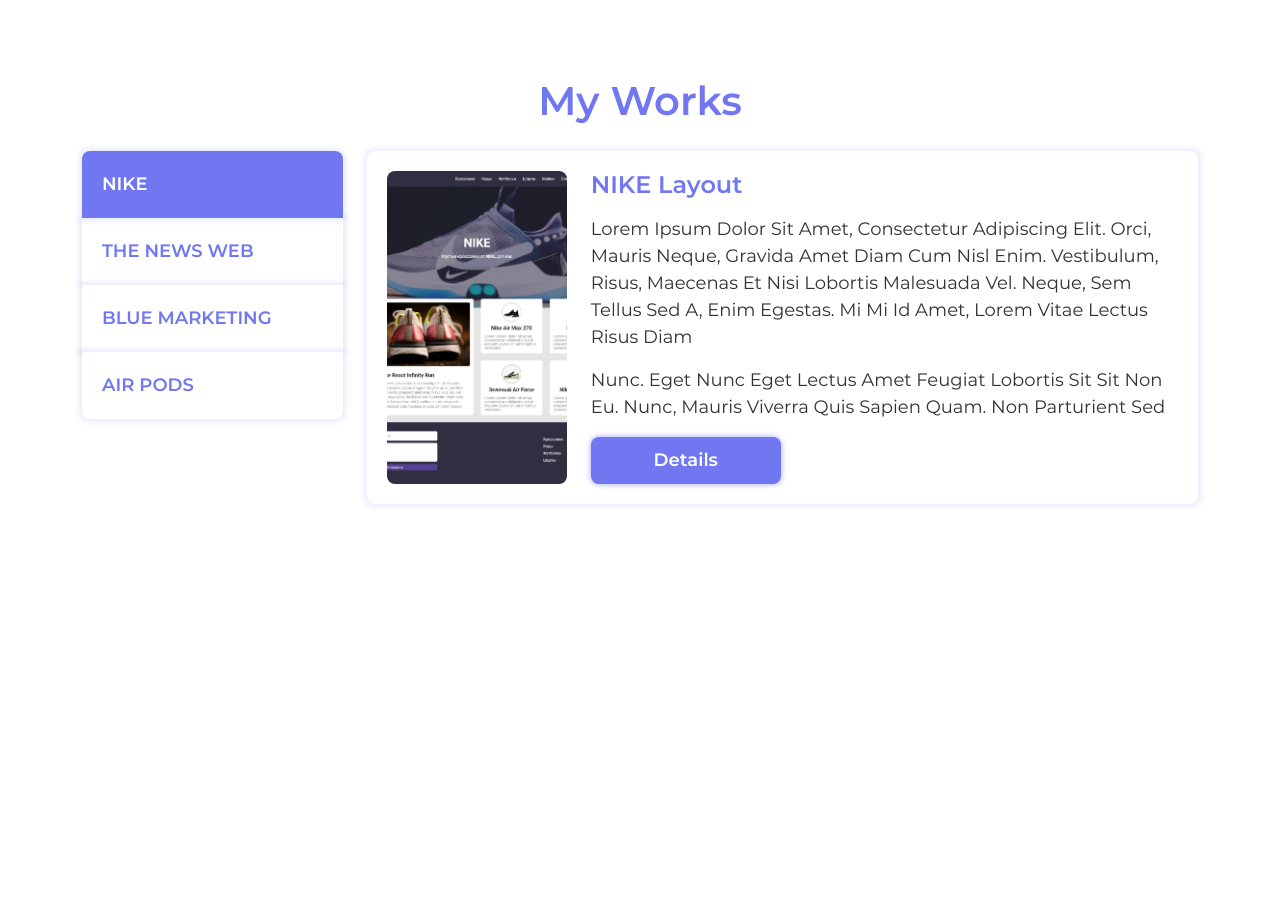
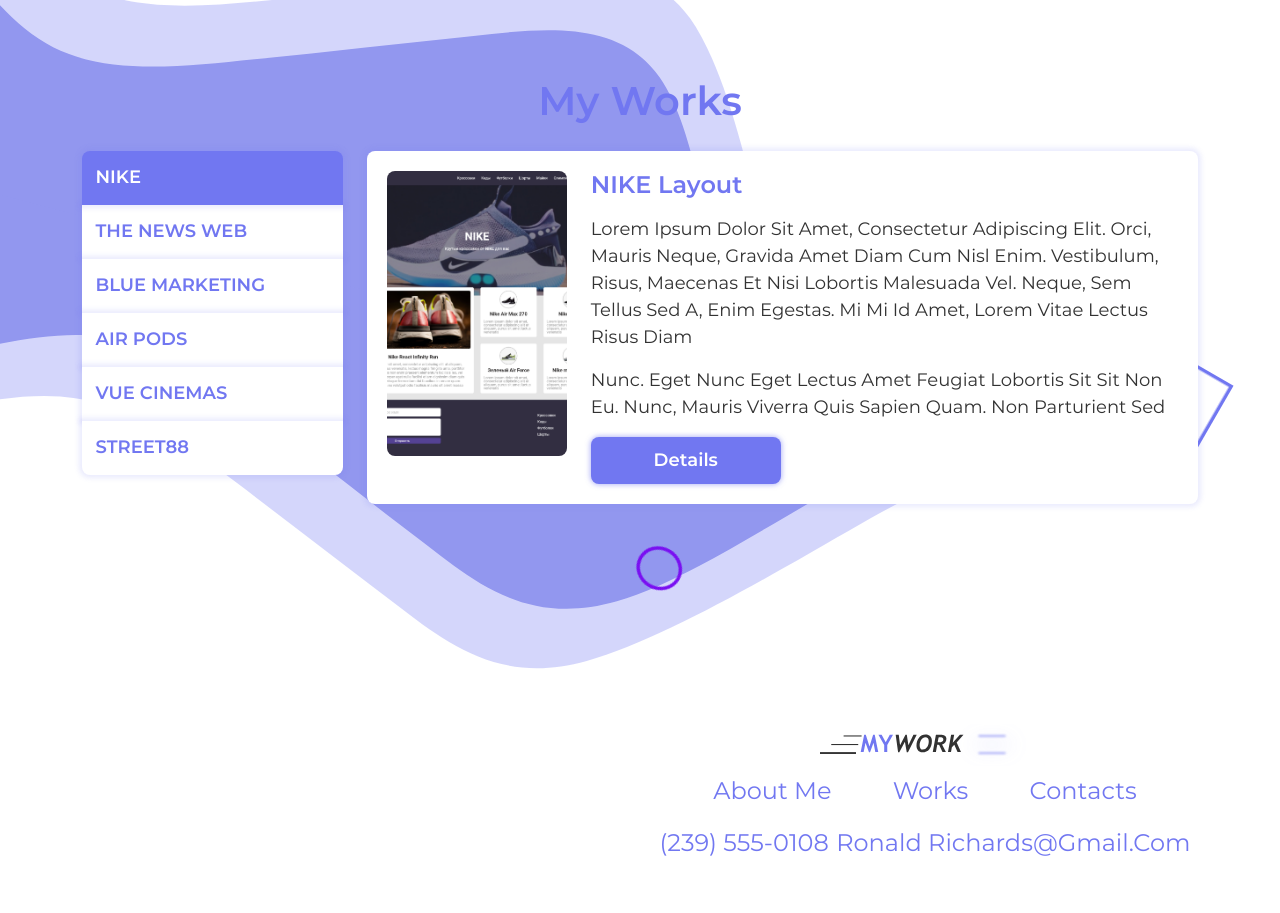
Before and after one commit to abdullo6770/my-work, a plain HTML site: page index.html in a window 1280 px wide. Shown: the part 1730-2643 px from the top of the page. Before the commit the page ends 2454 px from the top, so only its background shows below. Drawn offline with Linux system fonts and the light colour scheme; files whose address does not match are found by name.

Commit message:
footer end

```diff
--- a/css/media.css
+++ b/css/media.css
@@ -16,7 +16,8 @@
 
 
 @media (max-width: 1440px) {
-  .about::after {
+  .about::after,
+  .worls::before {
     display: none;
   }
 }
--- a/css/style.css
+++ b/css/style.css
@@ -62,11 +62,13 @@
   margin-bottom: 25px;
   text-transform: capitalize;
 }
+
 @keyframes rotate {
   0% {
     transform: rotate(0) scale(1.2);
 
   }
+
   100% {
     transform: rotate(360deg);
   }
@@ -165,6 +167,7 @@
   top: 0;
   transform: rotate(-45deg);
 }
+
 .header__content {
   position: relative;
 }
@@ -441,16 +444,39 @@
 /* Works start  */
 .works {
   padding-bottom: 220px;
+  position: relative;
 }
+.works::before {
+  content: url(../img/svg/figure_2.svg);
+  position: absolute;
+  top: -42%;
+  left: 0;
+  z-index: -1;
+}
+
+.works::after {
+  content: '';
+  position: absolute;
+  width: 5vw;
+  height: 5vw;
+  right: 5%;
+  top: 45%;
+  border: .3vw solid #7177f1;
+  z-index: -1;
+  animation: rotate 3s linear infinite alternate;
+}
+
 .works__tab-list {
   border-radius: 8px;
 }
+
 .works__tab-desc {
   box-shadow: 0px 0px 5px 3px rgba(113, 119, 241, 0.15);
   border-radius: 8px;
   background: var(--body);
   padding: 20px;
 }
+
 .works__tab-link {
   box-shadow: 0px 0px 5px 3px rgba(113, 119, 241, 0.15);
   background: var(--body);
@@ -458,18 +484,21 @@
   font-weight: 600;
   color: var(--title);
   text-transform: uppercase;
-padding: 20px;
+  padding: 13.5px;
   border: none;
   transition: .4s;
 }
+
 .works__tab-link.active {
   background: var(--btn);
   color: var(--body);
 }
+
 .list-group-item+.list-group-item.active {
   margin: 0;
   bottom: none;
 }
+
 .works__tab-image {
   min-height: 285px;
   height: 100%;
@@ -479,7 +508,7 @@
 
 .works__tab-img {
   width: 100%;
-  min-height: 285px;
+  max-height: 285px;
   height: 100%;
   object-fit: cover;
   object-position: top;
@@ -508,10 +537,52 @@
   font-size: 18px;
 }
 
+/* works end */
 
 
 
+/* footer start  */
+.footer {
+  padding-bottom: 133px;
+  position: relative;
+}
+.footer::before {
+  content: '';
+  position: absolute;
+  width: 3vw;
+  height: 3.2vw;
+  left: 50%;
+  top: -65%;
+  border: .3vw solid #790FF1;
+  border-radius: 50%;
+  z-index: -1;
+  animation: rotate 3s linear infinite alternate;
 
+}
+.footer::after {
+  top: 20%;
+  left: 5%;
+}
 
+.footer__link {
+  font-size: 24px;
+  color: var(--footer-link);
+  text-transform: capitalize;
 
-/* works end */
+}
+
+.footer__link:hover {
+  color: var(--footer-link);
+  text-decoration: underline;
+}
+
+.footer__contact {
+  font-size: 24px;
+  color: var(--footer-link) ;
+  text-transform: capitalize;
+}
+.footer__contact:hover {
+  color: var(--footer-link);
+  text-decoration: underline;
+}
+/* footer end  */
--- a/index.html
+++ b/index.html
@@ -190,19 +190,24 @@
         <div class="row">
           <div class="col-xl-3">
             <div class="list-group works__tab-list" id="list-tab" role="tablist">
-              <a class="list-group-item list-group-item-action works__tab-link active"
-              id="list-nike-list" data-bs-toggle="list" href="#list-nike" role="tab" aria-controls="list-nike">nike</a>
-              <a class="list-group-item list-group-item-action works__tab-link"
-              id="list-tnw-list" data-bs-toggle="list" href="#list-tnw" role="tab" aria-controls="list-tnw">the news web</a>
-              <a class="list-group-item list-group-item-action works__tab-link"
-               id="list-bm-list" data-bs-toggle="list" href="#list-bm" role="tab" aria-controls="list-bm">blue marketing</a>
-              <a class="list-group-item list-group-item-action works__tab-link"
-              id="list-airPods-list" data-bs-toggle="list" href="#list-airPods" role="tab" aria-controls="list-airPods">air Pods</a>
+              <a class="list-group-item list-group-item-action works__tab-link active" id="list-nike-list"
+                data-bs-toggle="list" href="#list-nike" role="tab" aria-controls="list-nike">nike</a>
+              <a class="list-group-item list-group-item-action works__tab-link" id="list-tnw-list" data-bs-toggle="list"
+                href="#list-tnw" role="tab" aria-controls="list-tnw">the news web</a>
+              <a class="list-group-item list-group-item-action works__tab-link" id="list-bm-list" data-bs-toggle="list"
+                href="#list-bm" role="tab" aria-controls="list-bm">blue marketing</a>
+              <a class="list-group-item list-group-item-action works__tab-link" id="list-airPods-list"
+                data-bs-toggle="list" href="#list-airPods" role="tab" aria-controls="list-vue">air Pods</a>
+              <a class="list-group-item list-group-item-action works__tab-link" id="list-vue-list" data-bs-toggle="list"
+                href="#list-vue" role="tab" aria-controls="list-vue">vue cinemas</a>
+              <a class="list-group-item list-group-item-action works__tab-link" id="list-street-list" data-bs-toggle="list"
+                href="#list-street" role="tab" aria-controls="list-street">street88</a>
             </div>
           </div>
           <div class="col-xl-9">
             <div class="tab-content" id="nav-tabContent">
-              <div class="tab-pane fade show works__tab-desc active" id="list-nike" role="tabpanel" aria-labelledby="list-nike-list">
+              <div class="tab-pane fade show works__tab-desc active" id="list-nike" role="tabpanel"
+                aria-labelledby="list-nike-list">
                 <div class="row">
                   <div class="col-xl-3">
                     <div class="works__tab-image">
@@ -211,13 +216,18 @@
                   </div>
                   <div class="col-xl-9 d-grid gap-3">
                     <h3 class="works__tab-title"><span class="text-uppercase">nike</span> Layout</h3>
-                      <p class="works__tab-txt">Lorem ipsum dolor sit amet, consectetur adipiscing elit. Orci, mauris neque, gravida amet diam cum nisl enim. Vestibulum, risus, maecenas et nisi lobortis malesuada vel. Neque, sem tellus sed a, enim egestas. Mi mi id amet, lorem vitae lectus risus diam  </p>
-                      <p class="works__tab-txt">nunc. Eget nunc eget lectus amet feugiat lobortis sit sit non eu. Nunc, mauris viverra quis sapien quam. Non parturient sed</p>
+                    <p class="works__tab-txt">Lorem ipsum dolor sit amet, consectetur adipiscing elit. Orci, mauris
+                      neque, gravida amet diam cum nisl enim. Vestibulum, risus, maecenas et nisi lobortis malesuada
+                      vel. Neque, sem tellus sed a, enim egestas. Mi mi id amet, lorem vitae lectus risus diam </p>
+                    <p class="works__tab-txt">nunc. Eget nunc eget lectus amet feugiat lobortis sit sit non eu. Nunc,
+                      mauris viverra quis sapien quam. Non parturient sed</p>
                     <a href="#!" class="works__tab-btn all-btn">details</a>
                   </div>
                 </div>
               </div>
-              <div class="tab-pane fade works__tab-desc"k id="list-tnw" role="tabpanel" aria-labelledby="list-tnw-list"> <div class="row">
+              <div class="tab-pane fade works__tab-desc" k id="list-tnw" role="tabpanel"
+                aria-labelledby="list-tnw-list">
+                <div class="row">
                   <div class="col-xl-3">
                     <div class="works__tab-image">
                       <img src="../My Work/img/TNW.png" alt="" class="works__tab-img">
@@ -225,11 +235,15 @@
                   </div>
                   <div class="col-xl-9 d-grid gap-3">
                     <h3 class="works__tab-title"><span class="text-uppercase">the news web</span> Layout</h3>
-                    <p class="works__tab-txt">Lorem ipsum dolor sit amet, consectetur adipiscing elit. Orci, mauris neque, gravida amet diam cum nisl enim. Vestibulum, risus, maecenas et nisi lobortis malesuada vel. Neque, sem tellus sed a, enim egestas. Mi mi id amet, lorem vitae lectus risus diam  </p>
-                    <p class="works__tab-txt">nunc. Eget nunc eget lectus amet feugiat lobortis sit sit non eu. Nunc, mauris viverra quis sapien quam. Non parturient sed</p>
+                    <p class="works__tab-txt">Lorem ipsum dolor sit amet, consectetur adipiscing elit. Orci, mauris
+                      neque, gravida amet diam cum nisl enim. Vestibulum, risus, maecenas et nisi lobortis malesuada
+                      vel. Neque, sem tellus sed a, enim egestas. Mi mi id amet, lorem vitae lectus risus diam </p>
+                    <p class="works__tab-txt">nunc. Eget nunc eget lectus amet feugiat lobortis sit sit non eu. Nunc,
+                      mauris viverra quis sapien quam. Non parturient sed</p>
                     <a href="#!" class="works__tab-btn all-btn">details</a>
                   </div>
-              </div></div>
+                </div>
+              </div>
               <div class="tab-pane fade works__tab-desc" id="list-bm" role="tabpanel" aria-labelledby="list-bm-list">
                 <div class="row">
                   <div class="col-xl-3">
@@ -239,13 +253,18 @@
                   </div>
                   <div class="col-xl-9 d-grid gap-3">
                     <h3 class="works__tab-title"><span class="text-uppercase">Blue Marketing</span> Layout</h3>
-                      <p class="works__tab-txt">Lorem ipsum dolor sit amet, consectetur adipiscing elit. Orci, mauris neque, gravida amet diam cum nisl enim. Vestibulum, risus, maecenas et nisi lobortis malesuada vel. Neque, sem tellus sed a, enim egestas. Mi mi id amet, lorem vitae lectus risus diam  </p>
-                      <p class="works__tab-txt">nunc. Eget nunc eget lectus amet feugiat lobortis sit sit non eu. Nunc, mauris viverra quis sapien quam. Non parturient sed</p>
+                    <p class="works__tab-txt">Lorem ipsum dolor sit amet, consectetur adipiscing elit. Orci, mauris
+                      neque, gravida amet diam cum nisl enim. Vestibulum, risus, maecenas et nisi lobortis malesuada
+                      vel. Neque, sem tellus sed a, enim egestas. Mi mi id amet, lorem vitae lectus risus diam </p>
+                    <p class="works__tab-txt">nunc. Eget nunc eget lectus amet feugiat lobortis sit sit non eu. Nunc,
+                      mauris viverra quis sapien quam. Non parturient sed</p>
                     <a href="#!" class="works__tab-btn all-btn">details</a>
                   </div>
                 </div>
               </div>
-              <div class="tab-pane fade works__tab-desc" id="list-airPods" role="tabpanel" aria-labelledby="list-airPods-list"> <div class="row">
+              <div class="tab-pane fade works__tab-desc" id="list-airPods" role="tabpanel"
+                aria-labelledby="list-airPods-list">
+                <div class="row">
                   <div class="col-xl-3">
                     <div class="works__tab-image">
                       <img src="img/Boulevard market.png" alt="" class="works__tab-img">
@@ -253,17 +272,79 @@
                   </div>
                   <div class="col-xl-9 d-grid gap-3">
                     <h3 class="works__tab-title"><span class="text-uppercase">air pods</span> Layout</h3>
-                    <p class="works__tab-txt">Lorem ipsum dolor sit amet, consectetur adipiscing elit. Orci, mauris neque, gravida amet diam cum nisl enim. Vestibulum, risus, maecenas et nisi lobortis malesuada vel. Neque, sem tellus sed a, enim egestas. Mi mi id amet, lorem vitae lectus risus diam  </p>
-                    <p class="works__tab-txt">nunc. Eget nunc eget lectus amet feugiat lobortis sit sit non eu. Nunc, mauris viverra quis sapien quam. Non parturient sed</p>
+                    <p class="works__tab-txt">Lorem ipsum dolor sit amet, consectetur adipiscing elit. Orci, mauris
+                      neque, gravida amet diam cum nisl enim. Vestibulum, risus, maecenas et nisi lobortis malesuada
+                      vel. Neque, sem tellus sed a, enim egestas. Mi mi id amet, lorem vitae lectus risus diam </p>
+                    <p class="works__tab-txt">nunc. Eget nunc eget lectus amet feugiat lobortis sit sit non eu. Nunc,
+                      mauris viverra quis sapien quam. Non parturient sed</p>
                     <a href="#!" class="works__tab-btn all-btn">details</a>
                   </div>
-              </div></div>
+                </div>
+              </div>
+              <div class="tab-pane fade works__tab-desc" id="list-vue" role="tabpanel"
+                aria-labelledby="list-vue-list">
+                <div class="row">
+                  <div class="col-xl-3">
+                    <div class="works__tab-image">
+                      <img src="../My Work/img/Vue Cinemas.png" alt="" class="works__tab-img">
+                    </div>
+                  </div>
+                  <div class="col-xl-9 d-grid gap-3">
+                    <h3 class="works__tab-title"><span class="text-uppercase">vue cinemas</span> Layout</h3>
+                    <p class="works__tab-txt">Lorem ipsum dolor sit amet, consectetur adipiscing elit. Orci, mauris
+                      neque, gravida amet diam cum nisl enim. Vestibulum, risus, maecenas et nisi lobortis malesuada
+                      vel. Neque, sem tellus sed a, enim egestas. Mi mi id amet, lorem vitae lectus risus diam </p>
+                    <p class="works__tab-txt">nunc. Eget nunc eget lectus amet feugiat lobortis sit sit non eu. Nunc,
+                      mauris viverra quis sapien quam. Non parturient sed</p>
+                    <a href="#!" class="works__tab-btn all-btn">details</a>
+
+                  </div>
+                </div>
+              </div>
+              <div class="tab-pane fade works__tab-desc" id="list-street" role="tabpanel"
+                aria-labelledby="list-street-list">
+                <div class="row">
+                  <div class="col-xl-3">
+                    <div class="works__tab-image">
+                      <img src="img/Street88.png" alt="" class="works__tab-img">
+                    </div>
+                  </div>
+                  <div class="col-xl-9 d-grid gap-3">
+                    <h3 class="works__tab-title"><span class="text-uppercase">Street88</span> Layout</h3>
+                    <p class="works__tab-txt">Lorem ipsum dolor sit amet, consectetur adipiscing elit. Orci, mauris
+                      neque, gravida amet diam cum nisl enim. Vestibulum, risus, maecenas et nisi lobortis malesuada
+                      vel. Neque, sem tellus sed a, enim egestas. Mi mi id amet, lorem vitae lectus risus diam </p>
+                    <p class="works__tab-txt">nunc. Eget nunc eget lectus amet feugiat lobortis sit sit non eu. Nunc,
+                      mauris viverra quis sapien quam. Non parturient sed</p>
+                    <a href="#!" class="works__tab-btn all-btn">details</a>
+
+                  </div>
+                </div>
+              </div>
             </div>
           </div>
         </div>
       </div>
     </section>
   </main>
+  <footer class="footer">
+    <div class="container">
+      <div class="row justify-content-end">
+        <div class="col-xl-6 text-center">
+          <a href="#!" class="footer__logo logo"></a>
+          <ul class="footer__list d-flex flex-wrap list-unstyled justify-content-evenly">
+            <li class="footer__item"><a href="" class="footer__link">about Me</a></li>
+            <li class="footer__item"><a href="" class="footer__link">Works</a></li>
+            <li class="footer__item"><a href="" class="footer__link">Contacts</a></li>
+          </ul>
+          <div class="d-flex flex-wrap justify-content-evenly">
+            <a href="tel:(239)555-0108" class="footer__contact">(239) 555-0108</a>
+            <a href="mailto:Richards@gmail.com" class="footer__contact">Ronald Richards@gmail.com</a>
+          </div>
+        </div>
+      </div>
+    </div>
+  </footer>
 
 
 
```
Lines whose indentation alone changed are shown as unchanged.
